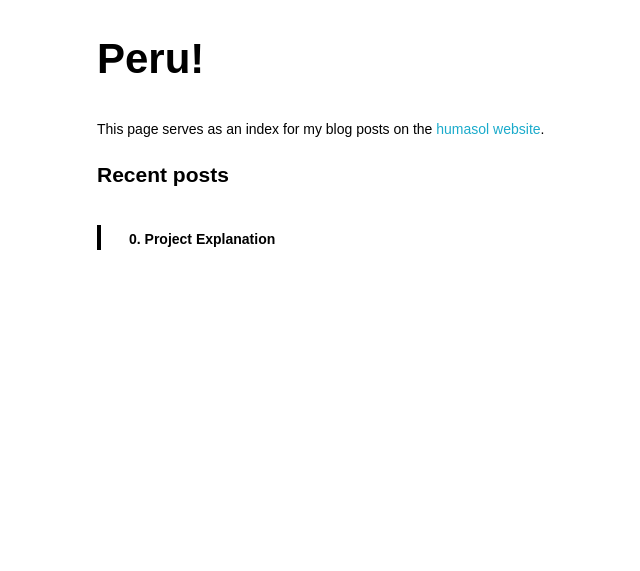
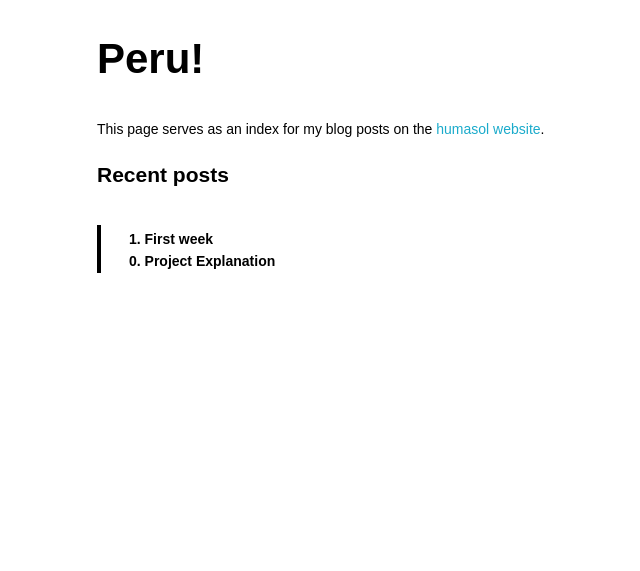
Before and after one commit to RobbertH/robberth.github.io, a Jekyll site: the page built from peru.html, in a window 1280 px wide. Shown: the part 350-921 px from the top of the page, without its empty margins (143-783 px from the left). Built offline with Jekyll 4.4.1, drawn with Linux system fonts in a browser that asks for light colours; grey boxes are pictures that could not be loaded.

Commit message:
added firstweek

```diff
--- a/peru.html
+++ b/peru.html
@@ -12,10 +12,11 @@ layout: default
 
    <div class="postlist">
          <ul>
-<!---           <li>
-             <a class="post-link" href="http://www.humasol.be/2016/06/30/project-explanation-humidity-sensor/">1. First week</a>
+
+           <li>
+             <a class="post-link" href="http://www.humasol.be/2016/07/05/first-week-in-peru/">1. First week</a>
            </li>
-!--->
+
            <li>
              <a class="post-link" href="http://www.humasol.be/2016/06/30/project-explanation-humidity-sensor/">0. Project Explanation</a>
            </li>
```
